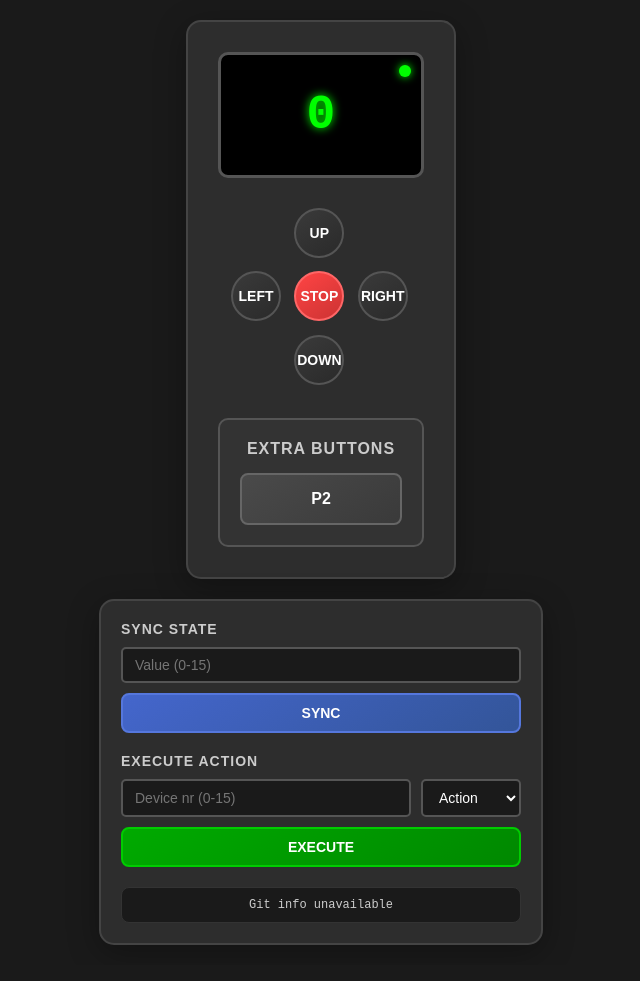
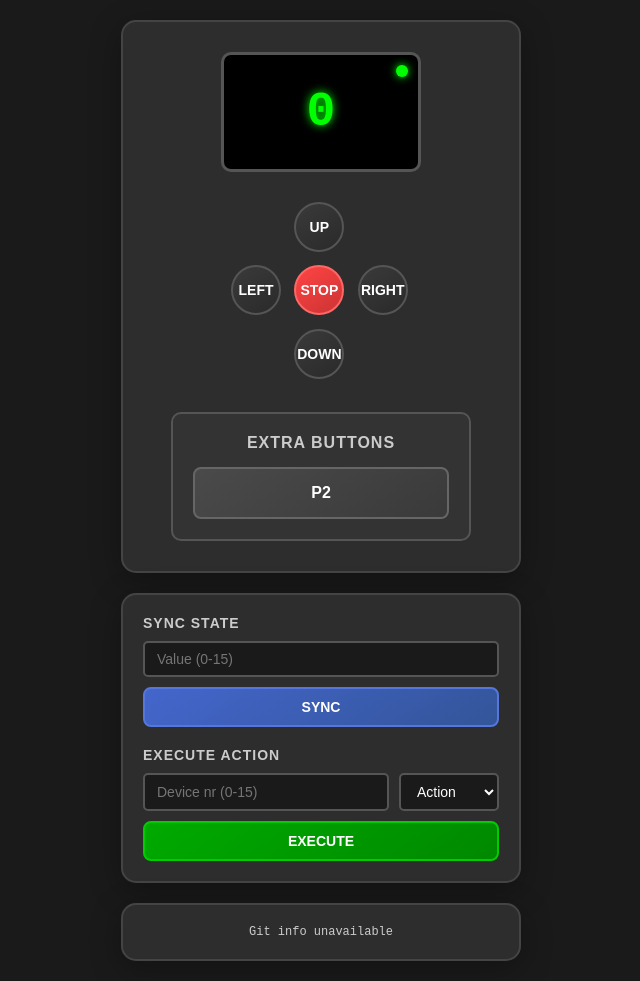
Before and after one commit to addun/aluprof-DC313-rpi-controller, a Flask app: page / in a window 1280 px wide. Shown: the whole page, without its empty margins (319-959 px from the left). Before the commit the page ends 945 px from the top, so only its background shows below. Run offline with Flask 3, Linux system fonts and the light colour scheme.

Commit message:
Fix typo

```diff
--- a/src/templates/controller.html
+++ b/src/templates/controller.html
@@ -5,6 +5,12 @@
     <meta name="viewport" content="width=device-width, initial-scale=1.0" />
     <title>Aluprof DC313 RPi Controller</title>
     <style>
+      *,
+      *::after,
+      *::before {
+        box-sizing: border-box;
+      }
+
       body {
         font-family: Arial, sans-serif;
         background-color: #1a1a1a;
@@ -15,7 +21,6 @@
         flex-direction: column;
         align-items: center;
         min-height: 100vh;
-        box-sizing: border-box;
       }
 
       .controller-container {
@@ -25,13 +30,15 @@
         box-shadow: 0 8px 32px rgba(0, 0, 0, 0.3);
         border: 2px solid #444;
         max-width: 400px;
+        width: 100%;
       }
 
       .screen {
         background-color: #000;
         border: 3px solid #555;
         border-radius: 10px;
-        width: 200px;
+        max-width: 200px;
+        width: 100%;
         height: 120px;
         display: flex;
         align-items: center;
@@ -215,16 +222,22 @@
         margin-top: 20px;
       }
 
+      .info-panel {
+        background-color: #2d2d2d;
+        border-radius: 15px;
+        padding: 20px;
+        box-shadow: 0 8px 32px rgba(0, 0, 0, 0.3);
+        border: 2px solid #444;
+        max-width: 400px;
+        width: 100%;
+        margin-top: 20px;
+      }
+
       .version-info {
-        background-color: #1a1a1a;
-        border-radius: 8px;
-        padding: 10px 15px;
-        margin-top: 15px;
-        border: 1px solid #333;
         text-align: center;
         font-size: 12px;
         color: #888;
-        font-family: 'Courier New', monospace;
+        font-family: "Courier New", monospace;
       }
 
       .version-info .commit-hash {
@@ -331,12 +344,6 @@
       }
 
       @media (max-width: 480px) {
-        .api-panel {
-          padding: 15px;
-          max-width: calc(100% - 20px);
-          margin-top: 15px;
-        }
-
         .input-group {
           flex-direction: column;
           gap: 8px;
@@ -619,7 +626,9 @@
         </div>
         <button class="api-button" onclick="executeAction()">EXECUTE</button>
       </div>
+    </div>
 
+    <div class="info-panel">
       <div class="version-info">
         {% if git_info.commit_hash %}
         <div>
@@ -630,8 +639,7 @@
         </div>
         {% if git_info.branch %}
         <div class="branch-name">{{ git_info.branch }}</div>
-          {% endif %}
-        {% else %}
+        {% endif %} {% else %}
         <div class="commit-date">Git info unavailable</div>
         {% endif %}
       </div>
```
Also changed, not shown: 1 other file. Lines whose indentation alone changed are shown as unchanged.
